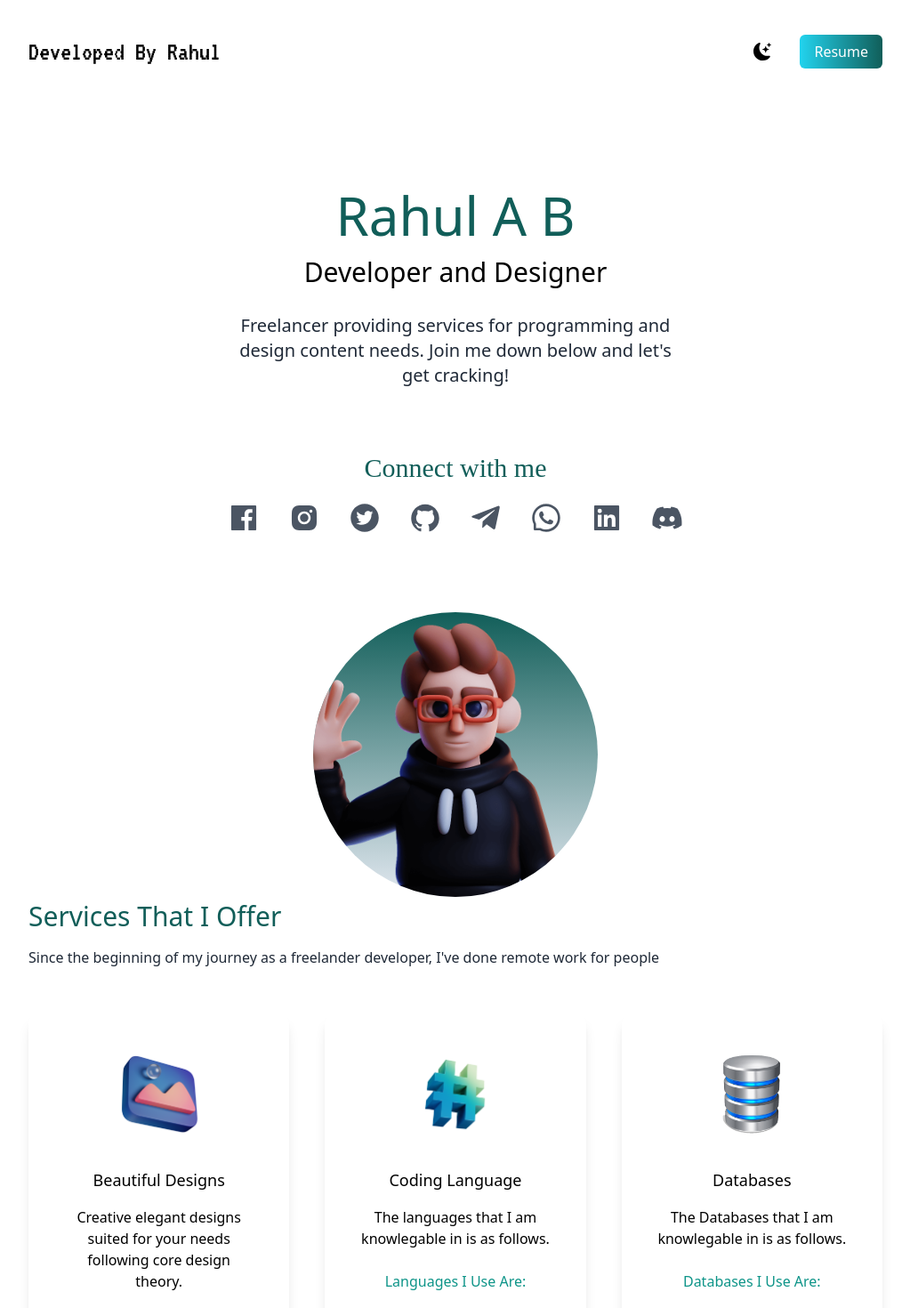
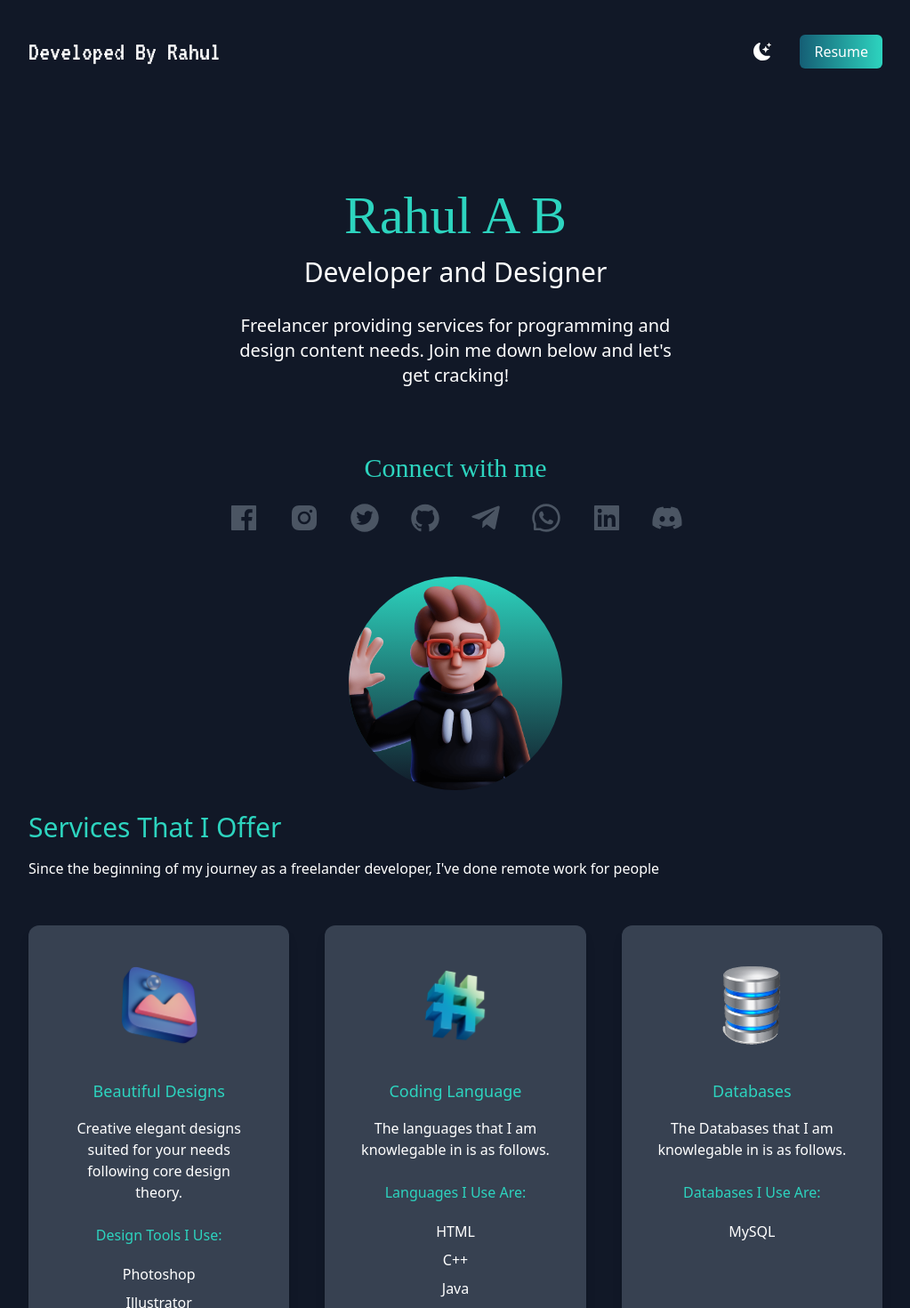
Before and after one commit to klrab3490/klrab3490.github.io, a Next.js app: page / in a window 1280 px wide. Shown: the top 1470 px of the page at 89% size, without its empty margins (128-1151 px from the left). Built offline with nearby package versions, Linux system fonts and the light colour scheme.

Commit message:
second commit

```diff
--- a/pages/index.js
+++ b/pages/index.js
@@ -19,7 +19,7 @@ import { useState } from 'react';
 
 export default function Home()
 {
-  const[darkMode,setDarkMode] = useState(false);
+  const[darkMode,setDarkMode] = useState(true);
   return (
     <div className={darkMode ? "dark":""}>
       <Head>
@@ -29,10 +29,10 @@ export default function Home()
       <main className='" bg-white px-10 m:px-20 lg:px-40 dark:bg-gray-900'>
         <section className="min-h-screen" >
           <nav className='py-10 mb-12 flex justify-between'>
-            <h1 className='text-xl font-vt323 lg:text-3xl dark:text-white'>Developed By Rahul</h1>
+            <h1 className='text-xl font-vt323 lg:text-3xl text-black dark:text-white'>Developed By Rahul</h1>
             <ul className='flex items-center'>
               <li>
-                <BsFillMoonStarsFill onClick={() => setDarkMode(!darkMode)} className=' cursor-pointer text-l  lg:text-xl dark:text-white'/>
+                <BsFillMoonStarsFill onClick={() => setDarkMode(!darkMode)} className='text-black cursor-pointer text-l  lg:text-xl dark:text-white'/>
               </li>
               <li>
                 <a href="#" className=' bg-gradient-to-r from-cyan-400 dark:from-cyan-800 to-teal-800 dark:to-teal-400 text-white px-2 py-1 rounded-md ml-8 lg:px-4 lg:py-2'>Resume</a>
@@ -40,10 +40,10 @@ export default function Home()
             </ul>
           </nav>
           <div className=' text-center p-10 '>
-            <h2 className=' text-5xl py-2 text-teal-800 dark:text-teal-400 font-medium md:text-6xl '>
+            <h2 className='font-burtons text-5xl py-2 text-teal-800 dark:text-teal-400 font-medium md:text-6xl '>
               Rahul A B
             </h2>
-            <h3 className=' text-2xl py-2 md:text-3xl dark:text-white'>
+            <h3 className=' text-2xl py-2 md:text-3xl text-black dark:text-white'>
               Developer and Designer
             </h3>
             <p className=' text-md py-5 leading-8 text-gray-800 md:text-xl max-w-lg mx-auto dark:text-white' >
@@ -80,12 +80,12 @@ export default function Home()
               </a>
             </div>
           </div>
-          <div className='relative mx-auto bg-gradient-to-b from-teal-800 dark:from-teal-400 to-slate-200 rounded-full w-80 h-80 mt-20 overflow-hidden lg:h-100 lg:w-100'>
+          <div className='relative mx-auto bg-gradient-to-b from-teal-800 dark:from-teal-400 to-slate-200 rounded-full w-60 h-60 mt-10 overflow-hidden lg:h-100 lg:w-100'>
             <Image src={deved} layout="fill" objectFit="cover"/>
           </div>
         </section>
 
-        <section>
+        <section className='mt-5'>
           <div>
             <h3 className='text-2xl py-1 lg:text-3xl dark:text-teal-400 text-teal-800'>Services That I Offer</h3>
             <p className='text-md py-2 leading-8 text-gray-800 dark:text-white'>
@@ -96,18 +96,18 @@ export default function Home()
           <div className='lg:flex gap-10'>
             <div className="text-center mx-auto shadow-lg p-10 rounded-xl my-10 dark:bg-gray-700 dark:text-white flex-1">
               <Image className='mx-auto' src={design} width={100} height={100} />
-              <h3 className='text-lg font-medium pt-8 pb-2 dark:text-teal-400'>Beautiful Designs</h3>
-              <p className='py-2'>
+              <h3 className='text-lg font-medium pt-8 pb-2 text-teal-800 dark:text-teal-400'>Beautiful Designs</h3>
+              <p className='py-2 text-blac dark:text-white'>
                 Creative elegant designs suited for your needs following core design theory.
               </p>
-              <h3 className='text-teal-600 dark:text-teal-400 py-4'>Design Tools I Use:</h3>
+              <h3 className='text-teal-600 t dark:text-teal-400 py-4'>Design Tools I Use:</h3>
               <p className='text-gray-800 py-1 dark:text-white'>Photoshop</p>
               <p className='text-gray-800 py-1 dark:text-white'>Illustrator</p>
             </div>
             <div className="text-center mx-auto shadow-lg p-10 rounded-xl my-10 dark:bg-gray-700 flex-1 dark:text-white">
               <Image className='mx-auto' src={code} width={100} height={100} />
-              <h3 className='text-lg font-medium pt-8 pb-2 dark:text-teal-400'>Coding Language</h3>
-              <p className='py-2'>
+              <h3 className='text-lg font-medium pt-8 pb-2 text-teal-800 dark:text-teal-400'>Coding Language</h3>
+              <p className='py-2 text-blac dark:text-white'>
                 The languages that I am knowlegable in is as follows.
               </p>
               <h3 className='text-teal-600 dark:text-teal-400 py-4'>Languages I Use Are:</h3>
@@ -116,10 +116,10 @@ export default function Home()
               <p className='text-gray-800 py-1 dark:text-white'>Java</p>
               <p className='text-gray-800 py-1 dark:text-white'>Python</p>
             </div>
-            <div className="text-center mx-auto shadow-lg p-10 rounded-xl my-10 dark:bg-gray-700 flex-1 dark:text-white">
+            <div className="text-center mx-auto shadow-lg p-10 rounded-xl my-10 text-teal-800 dark:bg-gray-700 flex-1 dark:text-white">
               <Image className='mx-auto' src={databases} width={100} height={100} />
               <h3 className='text-lg font-medium pt-8 pb-2 dark:text-teal-400'>Databases </h3>
-              <p className='py-2'>
+              <p className='py-2 text-blac dark:text-white'>
                 The Databases that I am knowlegable in is as follows.
               </p>
               <h3 className='text-teal-600 dark:text-teal-400 py-4'>Databases I Use Are:</h3>
@@ -127,9 +127,6 @@ export default function Home()
             </div>
           </div>
         </section>
-
-
-
       </main>
     </div>
   );
```
